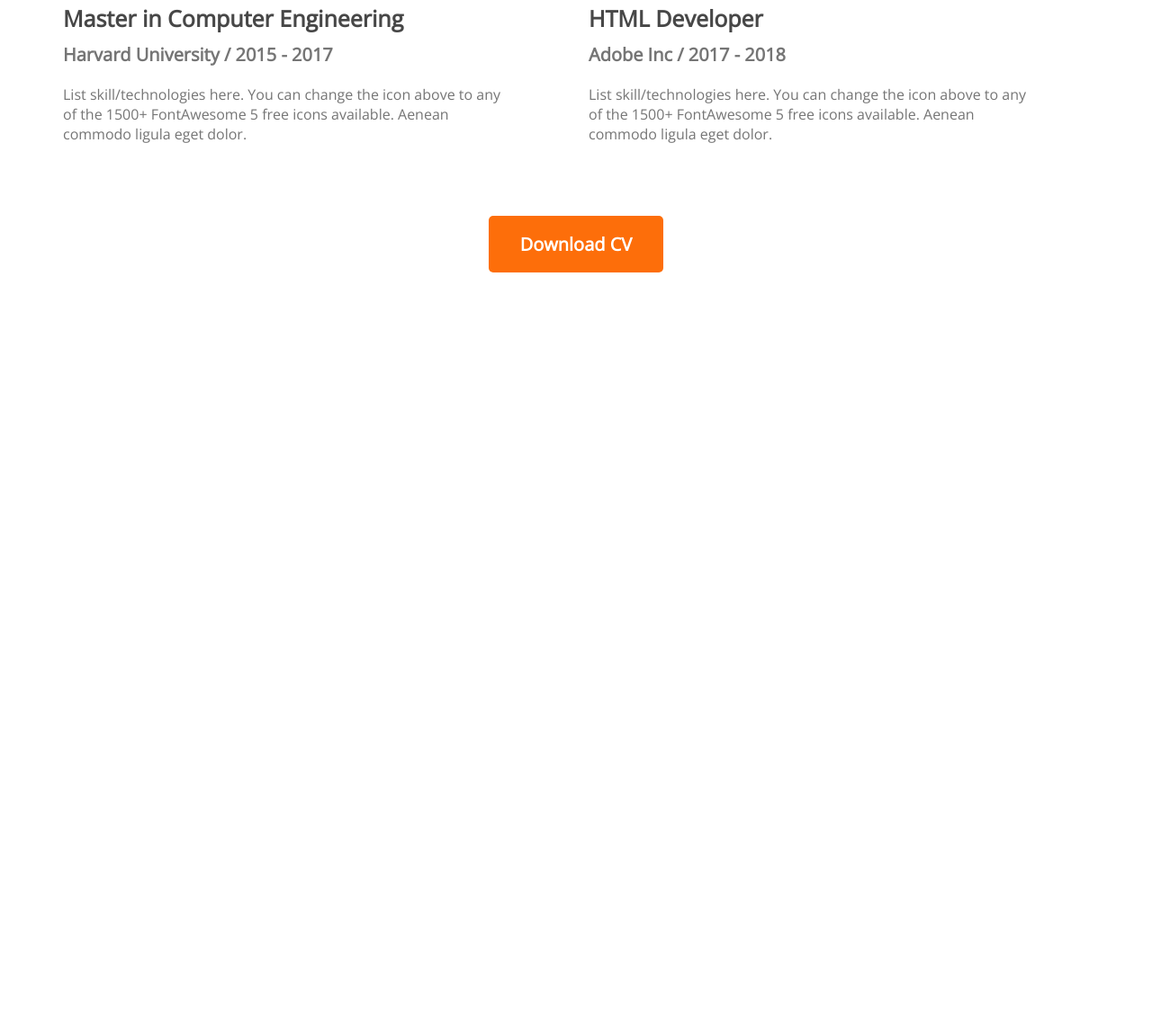
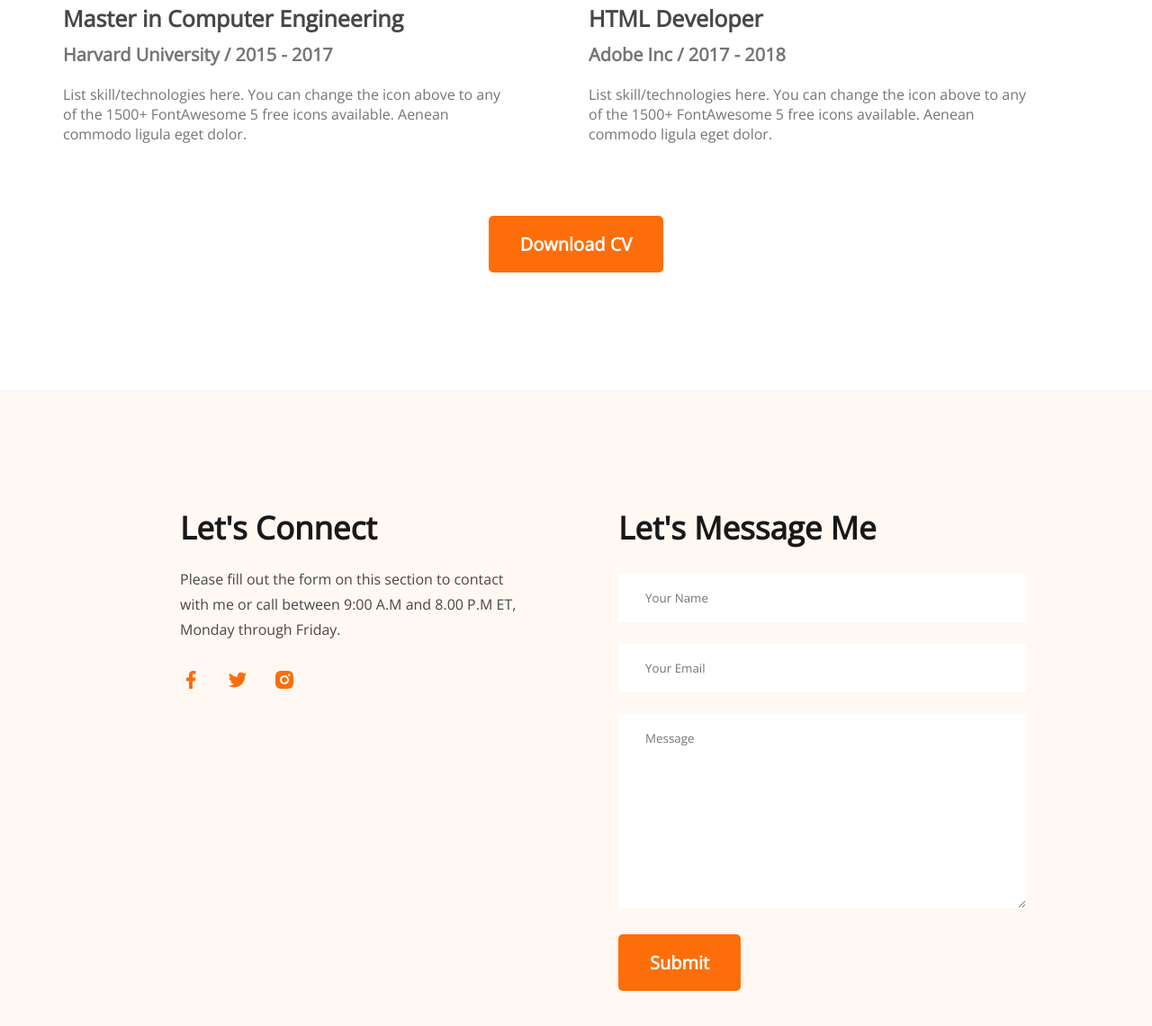
Before and after one commit to antu619/portfolio-project, a plain HTML site: page index.html in a window 1280 px wide. Shown: the part 3048-4189 px from the top of the page at 90% size. Before the commit the page ends 3401 px from the top, so only its background shows below. Drawn offline with nearby package versions, Linux system fonts and the light colour scheme.

Commit message:
Added Contact Section

```diff
--- a/css/styles.css
+++ b/css/styles.css
@@ -20,6 +20,10 @@ hr{
     color: #D1D1D1;
     width: 558px;
     height: 1px;
+}
+a{
+    text-decoration: none;
+    margin-right: 24px;
 }
 /* Header */
 header{
@@ -196,3 +200,30 @@ section{
     margin: 50px;
     text-align: center;
 }
+
+/* Connect Styles */
+.contact{
+    display: flex;
+    gap: 100px;
+    background: #FFF8F3;
+    padding: 130px 200px;
+}
+.contact .section-title{
+    text-align: left;
+}
+.connect-text{
+    color: #474747;
+    font-size: 16px;
+    font-weight: 400;
+    line-height: 28px;
+    margin: 20px 0 30px;
+}
+.message form{
+    margin-top: 28px;
+}
+.contact input, textarea{
+    margin-bottom: 24px;
+    border: 0;
+    width: 100%;
+    padding: 18px 30px;
+}
--- a/index.html
+++ b/index.html
@@ -148,5 +148,30 @@
             </div>
         </section>
     </main>
+    <!-- Contact Section -->
+    <section class="contact">
+        <div class="connect">
+            <h3 class="section-title">Let's Connect</h3>
+            <p class=connect-text>Please fill out the form on this section to contact with me or call between 9:00 A.M and 8.00 P.M ET, Monday through Friday.</p>
+            <a href="https://www.facebook.com/" target="_blank">
+                <img src="images/icons/facebook.png" alt="facebook website">
+            </a>
+            <a href="https://twitter.com/"  target="_blank">
+                <img src="images/icons/twitter.png" alt="twitter website">
+            </a>
+            <a href="https://www.instagram.com/"  target="_blank">
+                <img src="images/icons/insta.png" alt="instagram website">
+            </a>
+        </div>
+        <div class="message">
+            <h3 class="section-title">Let's Message Me</h3>
+            <form action="">
+                <input type="text" placeholder="Your Name">
+                <input type="email" placeholder="Your Email">
+                <textarea name="" id="" cols="30" rows="10" placeholder="Message"></textarea>
+                <button class="primary-button" type="submit">Submit</button>
+            </form>
+        </div>
+    </section>
 </body>
 </html>
```
